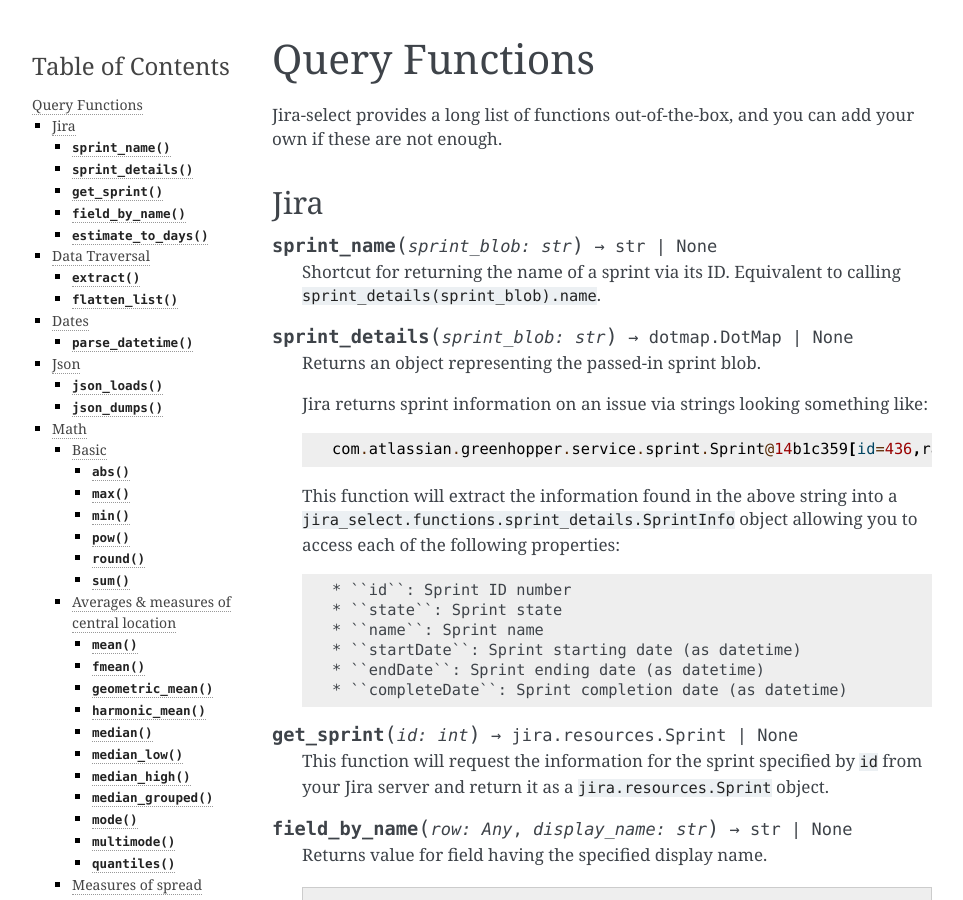
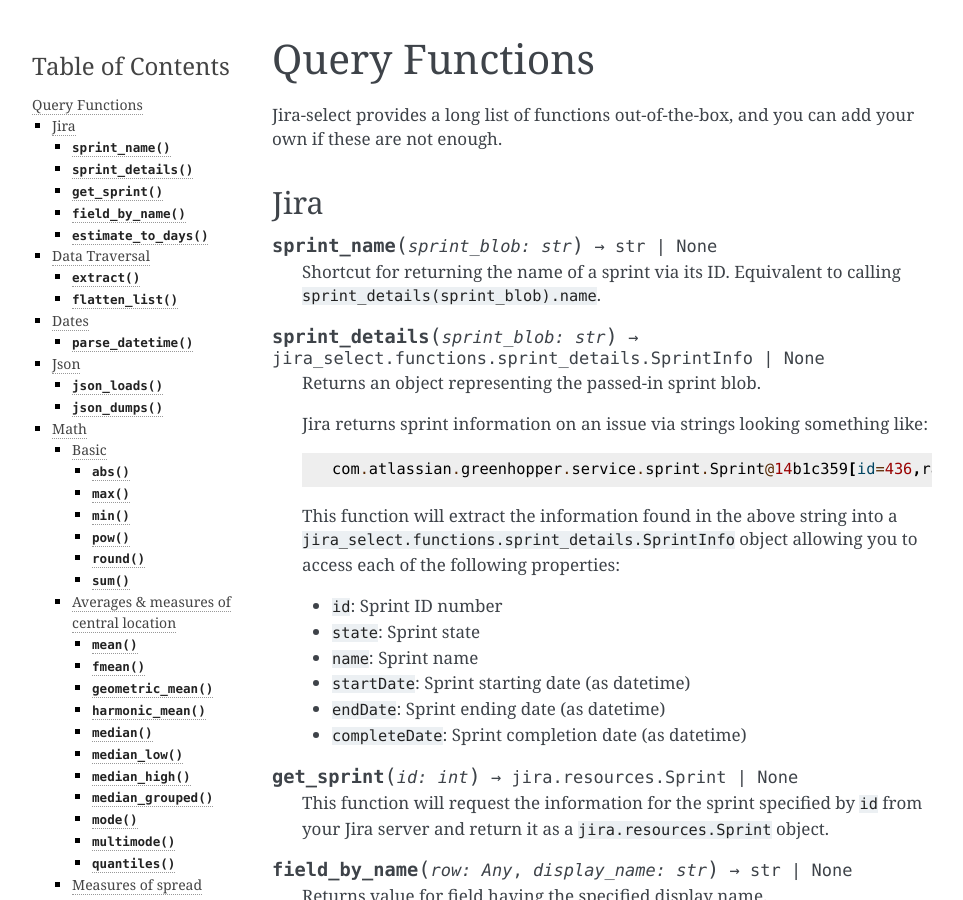
Before and after one commit to coddingtonbear/jira-select, a Sphinx documentation site: the page built from docs/functions.rst, in a window 1280 px wide and 900 px high. Shown: the whole window, without its empty margins (148-1111 px from the left). Built offline with Sphinx 7.4.7, drawn with Linux system fonts in a browser that asks for light colours.

```diff
--- a/docs/functions.rst
+++ b/docs/functions.rst
@@ -12,17 +12,17 @@ Jira
    Shortcut for returning the name of a sprint via its ID.  Equivalent
    to calling ``sprint_details(sprint_blob).name``.
 
-.. py:function:: sprint_details(sprint_blob: str) -> Optional[dotmap.DotMap]
+.. py:function:: sprint_details(sprint_blob: str) -> Optional[jira_select.functions.sprint_details.SprintInfo]
 
    Returns an object representing the passed-in sprint blob.
 
    Jira returns sprint information on an issue via strings looking something like::
 
-      com.atlassian.greenhopper.service.sprint.Sprint@14b1c359[id=436,rapidViewId=153,state=CLOSED,name=MySprint,goal=Beep Boop,startDate=2020-03-09T21:53:07.264Z,endDate=2020-03-23T20:53:00.000Z,completeDate=2020-03-23T21:08:29.391Z,sequence=436
+      com.atlassian.greenhopper.service.sprint.Sprint@14b1c359[id=436,rapidViewId=153,state=CLOSED,name=MySprint,goal=Beep Boop,startDate=2020-03-09T21:53:07.264Z,endDate=2020-03-23T20:53:00.000Z,completeDate=2020-03-23T21:08:29.391Z,sequence=436]
 
    This function will extract the information found in the above string
    into a ``jira_select.functions.sprint_details.SprintInfo`` object
-   allowing you to access each of the following properties::
+   allowing you to access each of the following properties:
 
    * ``id``: Sprint ID number
    * ``state``: Sprint state
```
Also changed, not shown: 1 other file.
